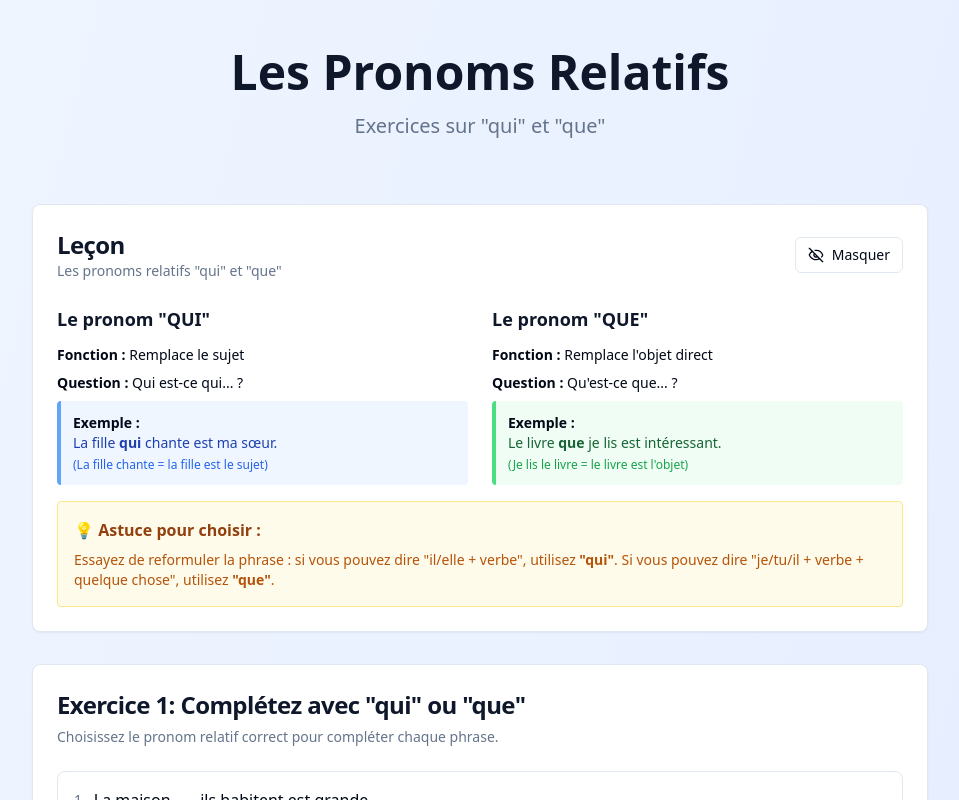
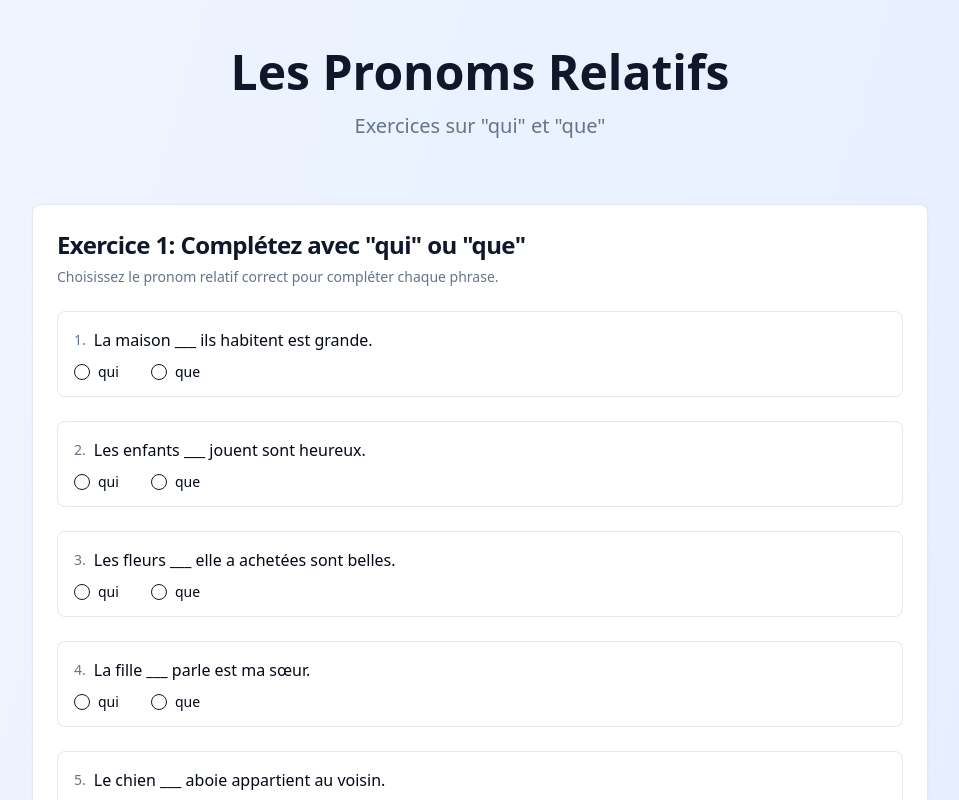
Before and after one commit to EduSpark-class/french-pronoms-challenge-easy, a React (Vite) app: page / in a window 1280 px wide. Shown: the top 800 px of the page, without its empty margins (160-1119 px from the left). Built offline with nearby package versions, Linux system fonts and the light colour scheme.

Commit message:
Reverted to commit 96afc07650383ec268054b8fdc5e000dc96600ad

```diff
--- a/src/pages/Index.tsx
+++ b/src/pages/Index.tsx
@@ -1,16 +1,11 @@
 
-import React, { useState } from 'react';
+import React from 'react';
 import Exercise1 from '@/components/Exercise1';
 import Exercise2 from '@/components/Exercise2';
 import Exercise3 from '@/components/Exercise3';
 import { Separator } from '@/components/ui/separator';
-import { Card, CardContent, CardDescription, CardHeader, CardTitle } from '@/components/ui/card';
-import { Button } from '@/components/ui/button';
-import { Eye, EyeOff } from 'lucide-react';
 
 const Index = () => {
-  const [showLesson, setShowLesson] = useState(true);
-
   return (
     <div className="min-h-screen bg-gradient-to-br from-blue-50 to-indigo-100 p-4">
       <div className="max-w-4xl mx-auto space-y-8">
@@ -22,81 +17,6 @@ const Index = () => {
             Exercices sur "qui" et "que"
           </p>
         </header>
-
-        {/* Lesson Section */}
-        <Card className="w-full">
-          <CardHeader>
-            <div className="flex items-center justify-between">
-              <div>
-                <CardTitle className="text-2xl text-primary">Leçon</CardTitle>
-                <CardDescription>
-                  Les pronoms relatifs "qui" et "que"
-                </CardDescription>
-              </div>
-              <Button
-                variant="outline"
-                size="sm"
-                onClick={() => setShowLesson(!showLesson)}
-                className="flex items-center gap-2"
-              >
-                {showLesson ? (
-                  <>
-                    <EyeOff className="h-4 w-4" />
-                    Masquer
-                  </>
-                ) : (
-                  <>
-                    <Eye className="h-4 w-4" />
-                    Afficher
-                  </>
-                )}
-              </Button>
-            </div>
-          </CardHeader>
-          {showLesson && (
-            <CardContent className="space-y-4">
-              <div className="grid md:grid-cols-2 gap-6">
-                <div className="space-y-3">
-                  <h3 className="text-lg font-semibold text-primary">Le pronom "QUI"</h3>
-                  <div className="space-y-2 text-sm">
-                    <p><strong>Fonction :</strong> Remplace le sujet</p>
-                    <p><strong>Question :</strong> Qui est-ce qui... ?</p>
-                    <div className="bg-blue-50 p-3 rounded border-l-4 border-blue-400">
-                      <p><strong>Exemple :</strong></p>
-                      <p className="text-blue-800">La fille <strong>qui</strong> chante est ma sœur.</p>
-                      <p className="text-xs text-blue-600 mt-1">
-                        (La fille chante = la fille est le sujet)
-                      </p>
-                    </div>
-                  </div>
-                </div>
-
-                <div className="space-y-3">
-                  <h3 className="text-lg font-semibold text-primary">Le pronom "QUE"</h3>
-                  <div className="space-y-2 text-sm">
-                    <p><strong>Fonction :</strong> Remplace l'objet direct</p>
-                    <p><strong>Question :</strong> Qu'est-ce que... ?</p>
-                    <div className="bg-green-50 p-3 rounded border-l-4 border-green-400">
-                      <p><strong>Exemple :</strong></p>
-                      <p className="text-green-800">Le livre <strong>que</strong> je lis est intéressant.</p>
-                      <p className="text-xs text-green-600 mt-1">
-                        (Je lis le livre = le livre est l'objet)
-                      </p>
-                    </div>
-                  </div>
-                </div>
-              </div>
-
-              <div className="mt-6 p-4 bg-amber-50 border border-amber-200 rounded">
-                <h4 className="font-semibold text-amber-800 mb-2">💡 Astuce pour choisir :</h4>
-                <p className="text-sm text-amber-700">
-                  Essayez de reformuler la phrase : si vous pouvez dire "il/elle + verbe", utilisez <strong>"qui"</strong>.
-                  Si vous pouvez dire "je/tu/il + verbe + quelque chose", utilisez <strong>"que"</strong>.
-                </p>
-              </div>
-            </CardContent>
-          )}
-        </Card>
 
         <div className="space-y-12">
           <Exercise1 />
```
